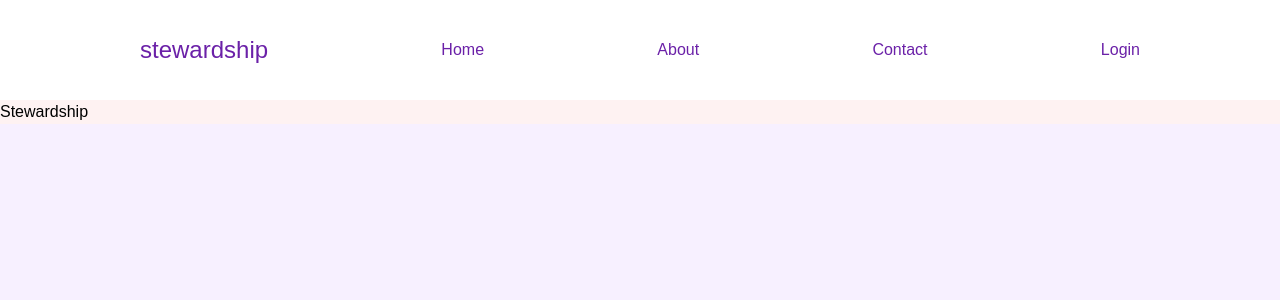
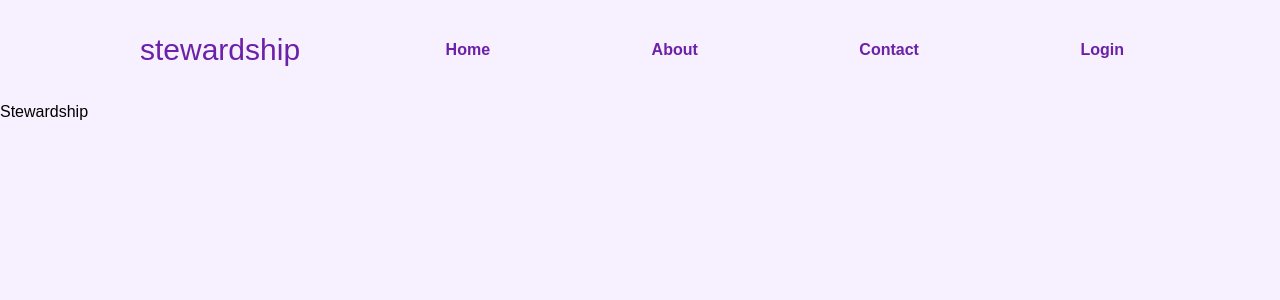
Before and after one commit to podlaskialgorytm3/stewardship-frontend, a React (Create React App) app: page / in a window 1280 px wide. Shown: the top 300 px of the page. Built offline with nearby package versions, Linux system fonts and the light colour scheme.

Commit message:
feat: create custom menu with react-router-dom

```diff
--- a/src/features/menu/components/menu.tsx
+++ b/src/features/menu/components/menu.tsx
@@ -1,27 +1,18 @@
-import { NavLink, useNavigate } from 'react-router-dom';
+import { NavLinkComponent } from './nav-link';
 
 export const Menu = () => {
-    const navigate = useNavigate();
 
     return (
-        <div className="bg-white">
+        <div>
             <nav className='text-purple-800 flex justify-center h-[100px]'>
                 <ul className='flex justify-between w-[1000px] items-center'>
                     <li>
-                        <h1 className='text-2xl'>stewardship</h1>
+                        <h1 className='text-3xl'>stewardship</h1>
                     </li>
-                    <li>
-                        <NavLink to="/">Home</NavLink>
-                    </li>
-                    <li>
-                        <NavLink to="/about">About</NavLink>
-                    </li>
-                    <li>
-                        <NavLink to="/contact">Contact</NavLink>
-                    </li>
-                    <li>
-                        <button onClick={() => navigate('/login')}>Login</button>
-                    </li>
+                    <NavLinkComponent path="/" name="Home"/>
+                    <NavLinkComponent path="/about" name="About"/>
+                    <NavLinkComponent path="/contact" name="Contact"/>
+                    <NavLinkComponent path="/login" name="Login"/>
                 </ul>
             </nav>
         </div>
--- /dev/null
+++ b/src/features/menu/components/nav-link.tsx
@@ -0,0 +1,18 @@
+import { NavLink } from 'react-router-dom';
+
+type NavLinkComponentProps = {
+  path: string;
+  name: string;
+};
+
+export const NavLinkComponent: React.FC<NavLinkComponentProps> = ({path, name}) => {
+    return(
+        <li className='hover:cursor-pointer'>
+            <NavLink
+                className='text-purple-800 font-bold w-20 hover:text-white hover:bg-purple-600 px-4 py-2 rounded-3xl'
+                to={path}>
+                {name}
+            </NavLink>
+        </li>
+    )
+}
--- a/src/pages/home/index.tsx
+++ b/src/pages/home/index.tsx
@@ -1,6 +1,6 @@
 const Home: React.FC = () => {
     return (
-        <div className="bg-red-50">
+        <div>
             <h1>Stewardship</h1>
         </div>
     );
```
